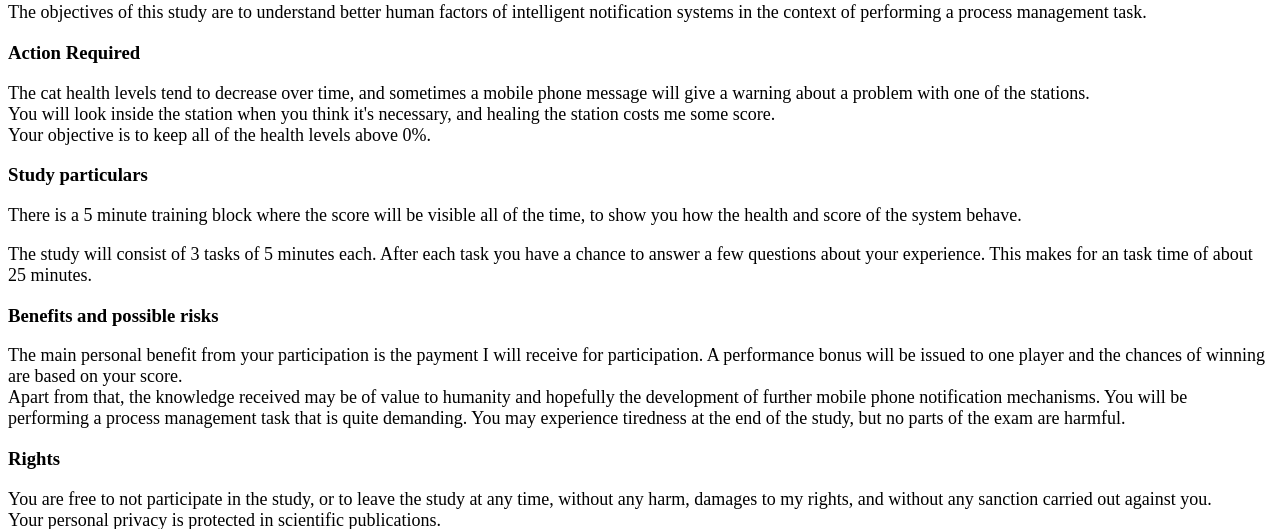
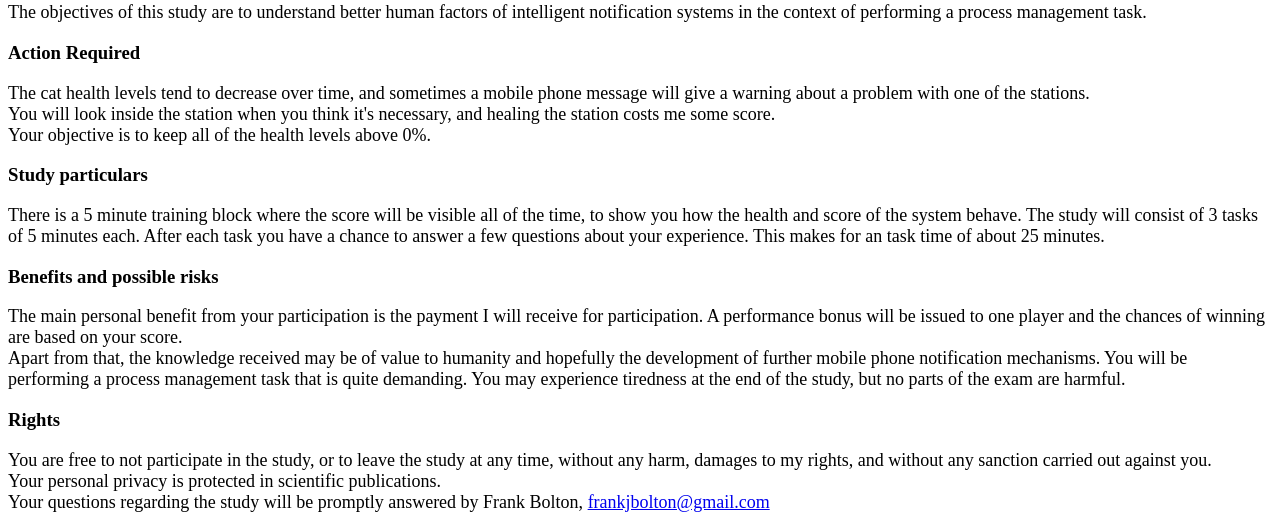
Before and after one commit to frankbolton/pethospital, a Flask app: page / in a window 1280 px wide. Shown: the part 152-681 px from the top of the page. Run offline with Flask 2, Linux system fonts and the light colour scheme.

Commit message:
changed the time of the experiment and removed an irritating space

```diff
--- a/app/hello.py
+++ b/app/hello.py
@@ -1,6 +1,7 @@
+#!/home/ubuntu/pethospital/venv/bin/python
+
+
 #! ../venv/bin/python
-
- # ! home/ubuntu/pethospital/venv/bin/python
 
 from flask import Flask, request, render_template, redirect, jsonify, session
 #from flask.ext.sqlalchemy import SQLAlchemy
@@ -96,7 +97,7 @@ def instructions():
 def stationsLearn():
     if request.method =='GET':
         session['score']=-1
-        time = 30 #600
+        time = 300
         gameduration = "gameduration = "+ str(time)
         print "test"
         print gameduration
@@ -136,7 +137,7 @@ def after_learn():
 @app.route('/stations')
 def stations():
     session['score']=-1
-    time = 60 #300
+    time = 300
     gameduration = "gameduration = "+ str(time)
     print "test"
     print gameduration
--- a/app/templates/agreement.html
+++ b/app/templates/agreement.html
@@ -59,9 +59,8 @@ Your objective is to keep all of the health levels above 0%.
 </p>
 
 <h3>Study particulars</h3>
-<p style="font-size:18px">There is a 5 minute training block where the score will be visible all of the time, to show you how the health and score of the system behave.</p>
-
-<p style="font-size:18px">The study will consist of 3 tasks of 5 minutes each. After each task you have a chance to answer a few questions about your experience.
+<p style="font-size:18px">There is a 5 minute training block where the score will be visible all of the time, to show you how the health and score of the system behave.
+The study will consist of 3 tasks of 5 minutes each. After each task you have a chance to answer a few questions about your experience.
 This makes for an task time of about 25 minutes.</p>
 
 <h3>Benefits and possible risks</h3>
```
